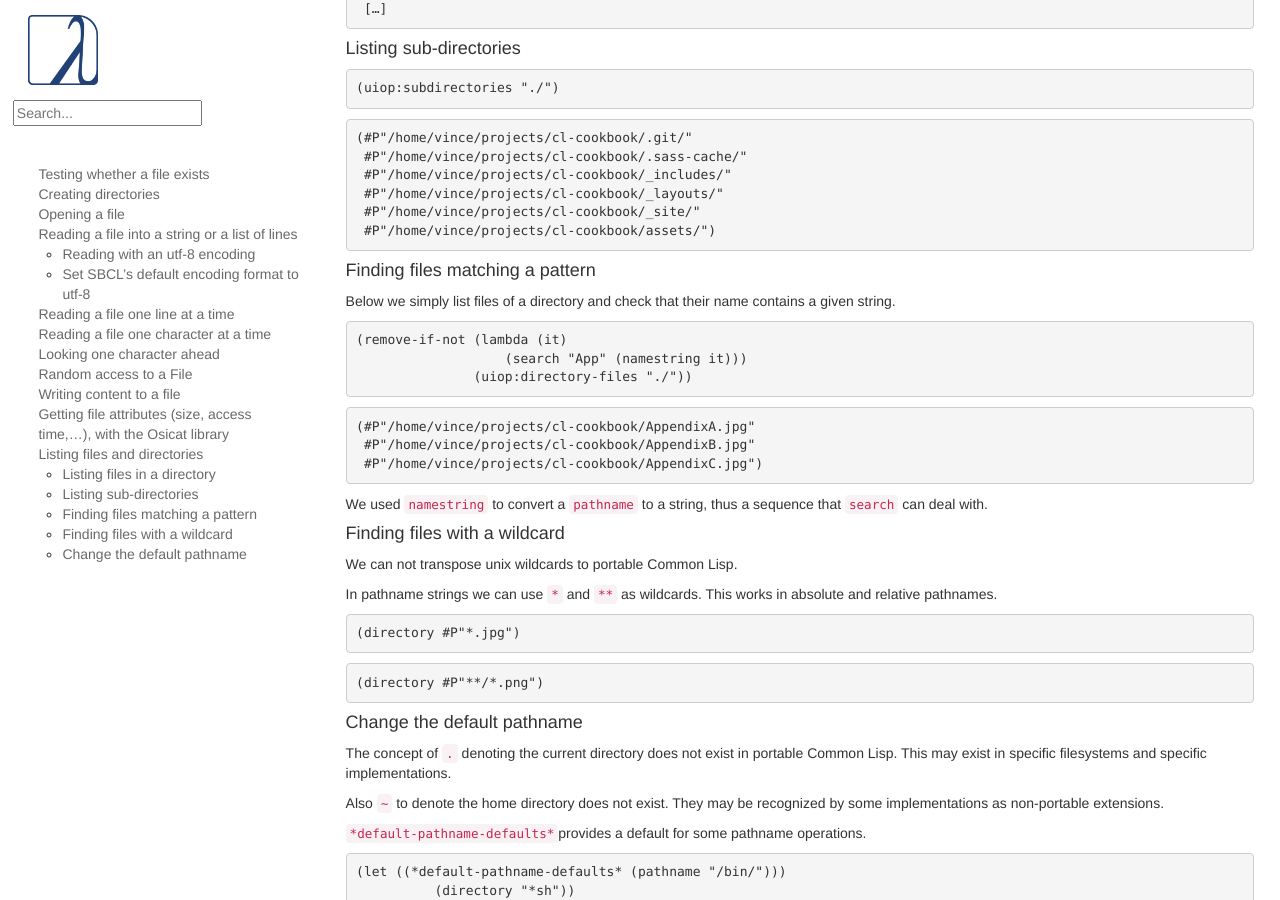
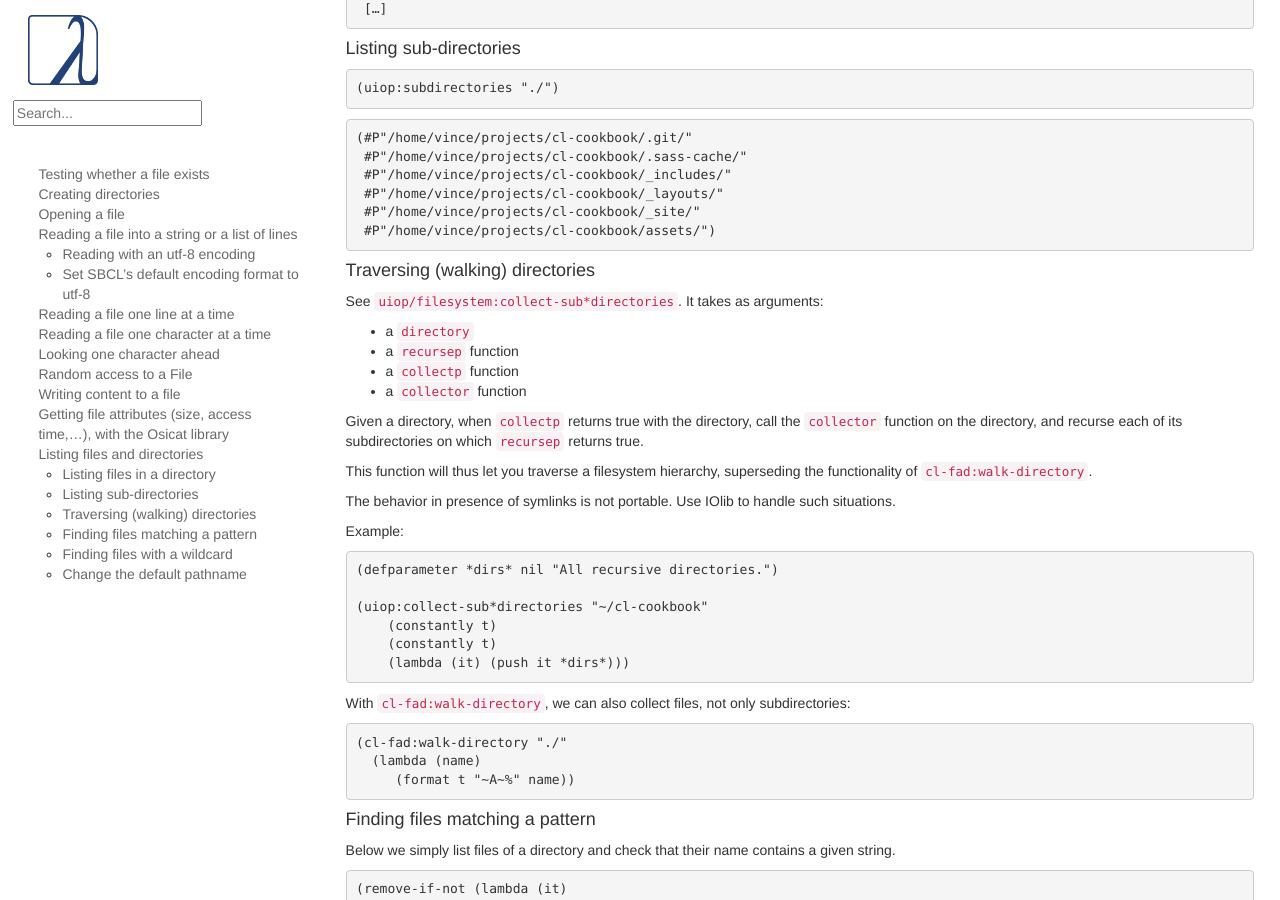
Before and after one commit to LispCookbook/cl-cookbook, a Jekyll site: the page built from files.md, in a window 1280 px wide and 900 px high, scrolled down 6165 px. Built offline with Jekyll 4.4.1, drawn with Linux system fonts in a browser that asks for light colours.

Commit message:
walk directories

````diff
--- a/files.md
+++ b/files.md
@@ -458,6 +458,45 @@ Returns a list of pathnames:
  #P"/home/vince/projects/cl-cookbook/assets/")
 ```
 
+#### Traversing (walking) directories
+
+See `uiop/filesystem:collect-sub*directories`. It takes as arguments:
+
+- a `directory`
+- a `recursep` function
+- a `collectp` function
+- a `collector` function
+
+Given a directory, when `collectp` returns true with the directory,
+call the `collector` function on the directory, and recurse
+each of its subdirectories on which `recursep` returns true.
+
+This function will thus let you traverse a filesystem hierarchy,
+superseding the functionality of `cl-fad:walk-directory`.
+
+The behavior in presence of symlinks is not portable. Use IOlib to handle such situations.
+
+Example:
+
+~~~lisp
+(defparameter *dirs* nil "All recursive directories.")
+
+(uiop:collect-sub*directories "~/cl-cookbook"
+    (constantly t)
+    (constantly t)
+    (lambda (it) (push it *dirs*)))
+~~~
+
+With `cl-fad:walk-directory`, we can also collect files, not only subdirectories:
+
+~~~lisp
+(cl-fad:walk-directory "./"
+  (lambda (name)
+     (format t "~A~%" name))
+~~~
+
+
+
 #### Finding files matching a pattern
 
 Below we simply list files of a directory and check that their name
````
Also changed, not shown: 1 other file.
